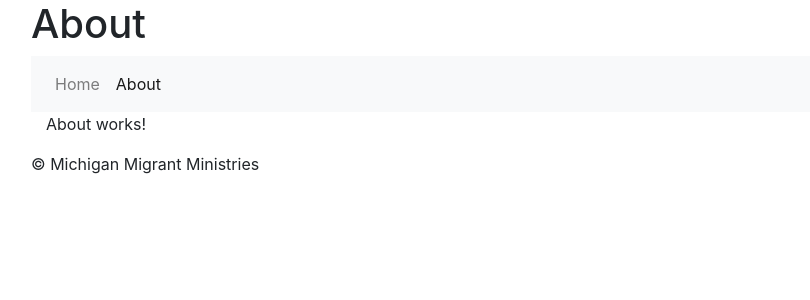
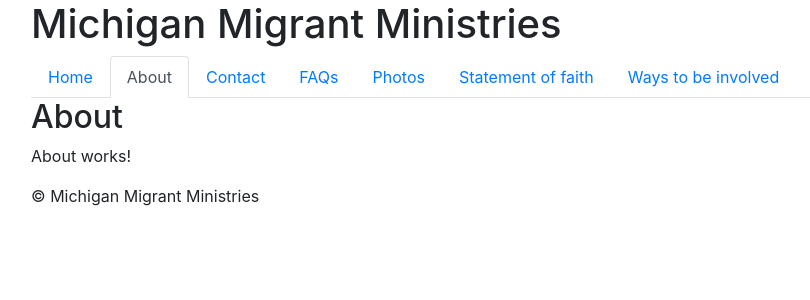
Before and after one commit to michigan-migrant-ministries/website, a Jekyll site: the page built from _pages/about.md, in a window 1280 px wide. Shown: the top 300 px of the page, without its empty margins (54-864 px from the left). Built offline with Jekyll 4.4.1, drawn with Linux system fonts in a browser that asks for light colours.

Commit message:
Add additional pages and tweak navigation

```diff
--- a/_config.yml
+++ b/_config.yml
@@ -19,9 +19,8 @@
 # in the templates via {{ site.myvariable }}.
 
 organization: Michigan Migrant Ministries
-email: your-email@example.com
-baseurl: "" # the subpath of your site, e.g. /blog
-url: "" # the base hostname & protocol for your site, e.g. http://example.com
+baseurl: ""
+url: ""
 
 collections:
   pages:
@@ -35,30 +34,4 @@ defaults:
       path: ""
     values:
       layout: "default"
-      title: Michigan Migrant Ministries
       description: Reaching our neighbors with the Gospel
-
-# Build settings
-theme: minima
-plugins:
-  - jekyll-feed
-
-# Exclude from processing.
-# The following items will not be processed, by default.
-# Any item listed under the `exclude:` key here will be automatically added to
-# the internal "default list".
-#
-# Excluded items can be processed by explicitly listing the directories or
-# their entries' file path in the `include:` list.
-#
-# exclude:
-#   - .sass-cache/
-#   - .jekyll-cache/
-#   - gemfiles/
-#   - Gemfile
-#   - Gemfile.lock
-#   - node_modules/
-#   - vendor/bundle/
-#   - vendor/cache/
-#   - vendor/gems/
-#   - vendor/ruby/
--- a/_layouts/default.html
+++ b/_layouts/default.html
@@ -6,40 +6,65 @@
     <meta name="description" content="{{ page.description }}">
 
     <link rel="stylesheet" href="https://stackpath.bootstrapcdn.com/bootstrap/4.4.1/css/bootstrap.min.css" integrity="sha384-Vkoo8x4CGsO3+Hhxv8T/Q5PaXtkKtu6ug5TOeNV6gBiFeWPGFN9MuhOf23Q9Ifjh" crossorigin="anonymous">
+    <link rel="stylesheet" href="https://fonts.googleapis.com/icon?family=Material+Icons">
 
-    <title>{{ page.title }}</title>
+    <title>{{ page.title }} - {{ site.organization }}</title>
   </head>
   <body>
     <div class="container">
       <div class="row">
         <div class="col">
-          <h1>{{ page.title }}</h1>
+          <h1>{{ site.organization }}</h1>
         </div>
       </div>
 
-      <nav class="navbar navbar-expand-sm navbar-light bg-light">
-        <button class="navbar-toggler" type="button" data-toggle="collapse" data-target="#navbarSupportedContent" aria-controls="navbarSupportedContent" aria-expanded="false" aria-label="Toggle navigation">
-          <span class="navbar-toggler-icon"></span>
-        </button>
-
-        <div class="collapse navbar-collapse" id="navbarSupportedContent">
-          <ul class="navbar-nav mr-auto">
+      <!-- Nav/header for large screens -->
+      <div class="d-none d-lg-block">
+        <div class="row">
+          <div class="col">
+            <ul class="nav nav-tabs">
               {% for pg in site.pages %}
               <li class="nav-item">
                 <a class="nav-link{% if page.url == pg.url %} active{% endif %}" href="{{ pg.url }}">
-                {% if pg.title_short %}
-                  {{ pg.title_short }}
-                {% else %}
                   {{ pg.title }}
-                {% endif %}
                 </a>
               </li>
               {% endfor %}
             </ul>
           </div>
-      </nav>
+        </div>
+      </div>
 
-      <section class="container">
+      <!-- Nav/header for smaller screens -->
+      <div class="d-lg-none">
+        <div class="row">
+          <div class="col">
+            <div class="dropdown">
+              <a class="btn btn-outline-primary" href="{{ page.url }}" role="button" id="navDropdownMenuLink" data-toggle="dropdown" aria-haspopup="true" aria-expanded="false">
+                <i class="material-icons align-bottom">menu</i>
+              </a>
+
+              <div class="dropdown-menu" aria-labelledby="navDropdownMenuLink">
+                {% for pg in site.pages %}
+                <a class="dropdown-item{% if page.url == pg.url %} active{% endif %}" href="{{ pg.url }}">
+                  {{ pg.title }}
+                </a>
+                {% endfor %}
+              </div>
+            </div>
+          </div>
+        </div>
+      </div>
+
+      <div class="row">
+        <div class="col">
+          <h2>
+            {{ page.title }}
+          </h2>
+        </div>
+      </div>
+
+      <section>
         {{ content }}
       </section>
       <footer>
```
Also changed, not shown: 404.md (renamed from 404.html, +0 -1 lines), _pages/about.md (+1 -1 lines), _pages/contact.md (added, +5 -0 lines), _pages/faq.md (added, +5 -0 lines), _pages/index.md (+3 -2 lines), _pages/photos.md (added, +5 -0 lines), _pages/statement-of-faith.md (added, +5 -0 lines), _pages/ways-to-be-involved.md (added, +5 -0 lines). Lines whose indentation alone changed are shown as unchanged.
